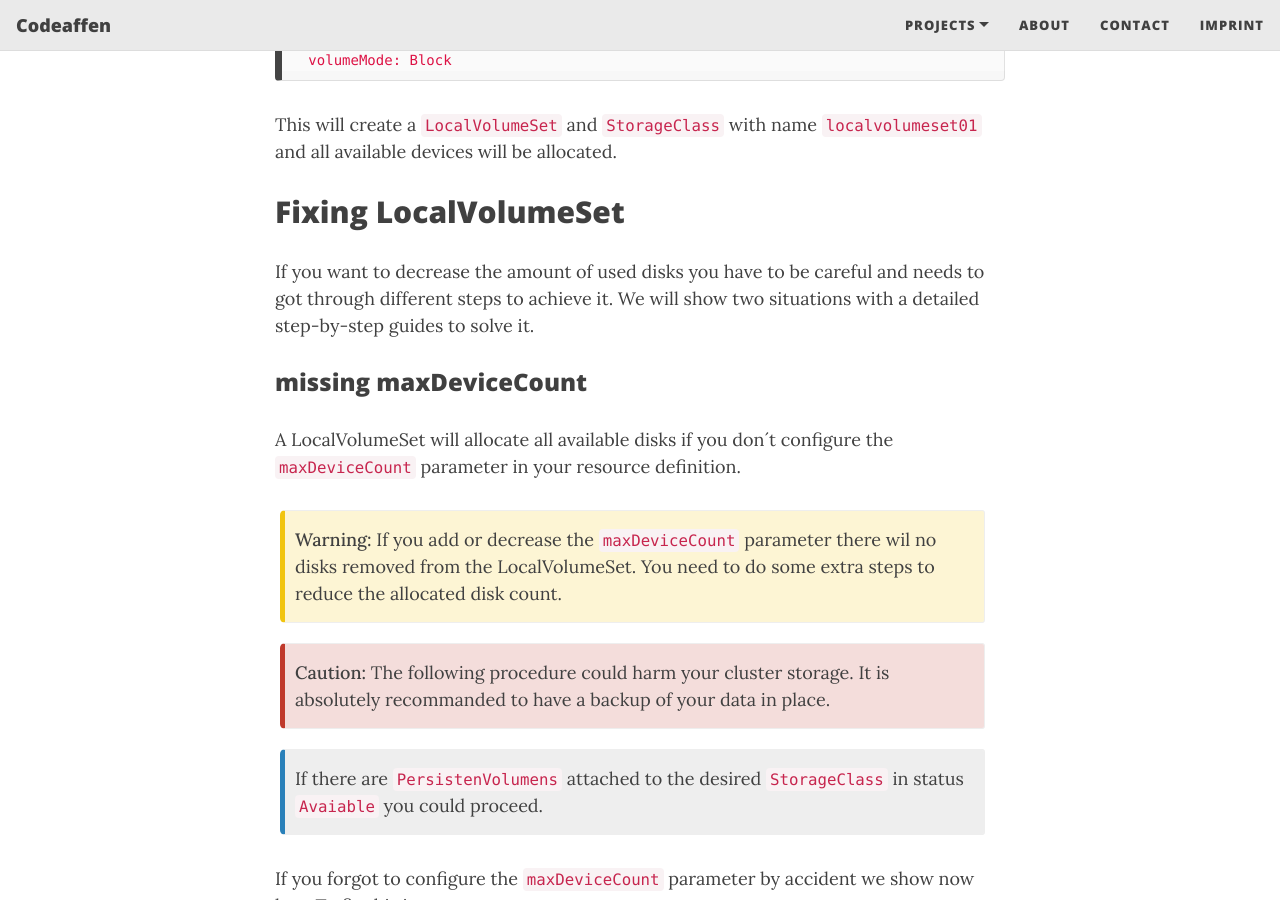
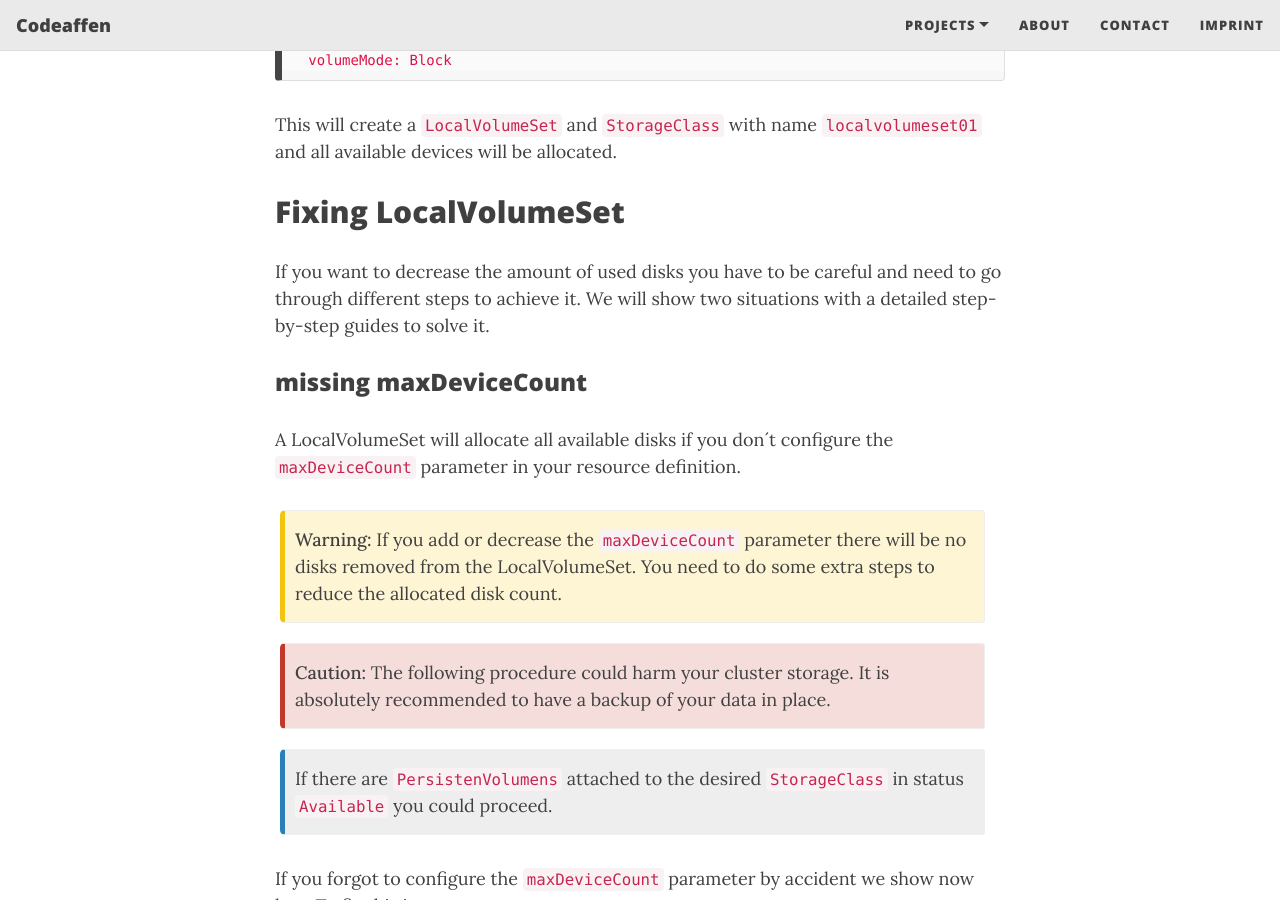
Before and after one commit to codeaffen/codeaffen.org, a Jekyll site: the page built from _posts/2023-08-12-manage_localvolumeset.md, in a window 1280 px wide and 900 px high, scrolled down 1908 px. Built offline with Jekyll 4.4.1, drawn with Linux system fonts in a browser that asks for light colours; nearby versions of some CDN libraries; some web fonts are replaced; comment, search, counter and statistics services are not loaded; some of the changed text lies outside the part shown.

Commit message:
Update 2023-08-12-manage_localvolumeset.md
- Fixed typos
- Fixed grammar

```diff
--- a/_posts/2023-08-12-manage_localvolumeset.md
+++ b/_posts/2023-08-12-manage_localvolumeset.md
@@ -73,20 +73,20 @@ This will create a `LocalVolumeSet` and `StorageClass` with name `localvolumeset
 
 ## Fixing LocalVolumeSet
 
-If you want to decrease the amount of used disks you have to be careful and needs to got through different steps to achieve it. We will show two situations with a detailed step-by-step guides to solve it.
+If you want to decrease the amount of used disks you have to be careful and need to go through different steps to achieve it. We will show two situations with a detailed step-by-step guides to solve it.
 
 ### missing maxDeviceCount
 
 A LocalVolumeSet will allocate all available disks if you don´t configure the `maxDeviceCount` parameter in your resource definition.
 
 {: .box-warning}
-**Warning:** If you add or decrease the `maxDeviceCount` parameter there wil no disks removed from the LocalVolumeSet. You need to do some extra steps to reduce the allocated disk count.
+**Warning:** If you add or decrease the `maxDeviceCount` parameter there will be no disks removed from the LocalVolumeSet. You need to do some extra steps to reduce the allocated disk count.
 
 {: .box-error}
-**Caution:** The following procedure could harm your cluster storage. It is absolutely recommanded to have a backup of your data in place.
+**Caution:** The following procedure could harm your cluster storage. It is absolutely recommended to have a backup of your data in place.
 
 {: .box-note}
-If there are `PersistenVolumens` attached to the desired `StorageClass` in status `Avaiable` you could proceed.
+If there are `PersistenVolumens` attached to the desired `StorageClass` in status `Available` you could proceed.
 
 If you forgot to configure the `maxDeviceCount` parameter by accident we show now how To fix this issue:
 
@@ -143,13 +143,13 @@ After a while you should see that only three Persistent Volumes are linked to ou
 
 ### decrease disk count
 
-While increasing the disk count is very simple by simply increasing the value of `maxDeviceCount` to the desired number of disks per node but decreasing the number of allocated disks is not such easy. We will show how the task can still be solved.
+While increasing the disk count is very simple by simply increasing the value of `maxDeviceCount` to the desired number of disks per node but decreasing the number of allocated disks is not this easy. We will show how the task can still be solved.
 
 {: .box-error}
-**Caution:** The following procedure could harm your cluster storage. It is absolutely recommanded to have a backup of your data in place.
+**Caution:** The following procedure could harm your cluster storage. It is absolutely recommended to have a backup of your data in place.
 
 {: .box-note}
-If there are `PersistenVolumens` attached to the desired `StorageClass` in status `Avaiable` you could proceed.
+If there are `PersistenVolumes` attached to the desired `StorageClass` in status `Available` you could proceed.
 
 In our example we have increased the `maxDeviceCount` to 2 by accident but we want to decrease the value back to 1. To achieve this we need to follow this procedere.
 
```
Also changed, not shown: other parts of _posts/2023-08-12-manage_localvolumeset.md (+3 -3 lines).
